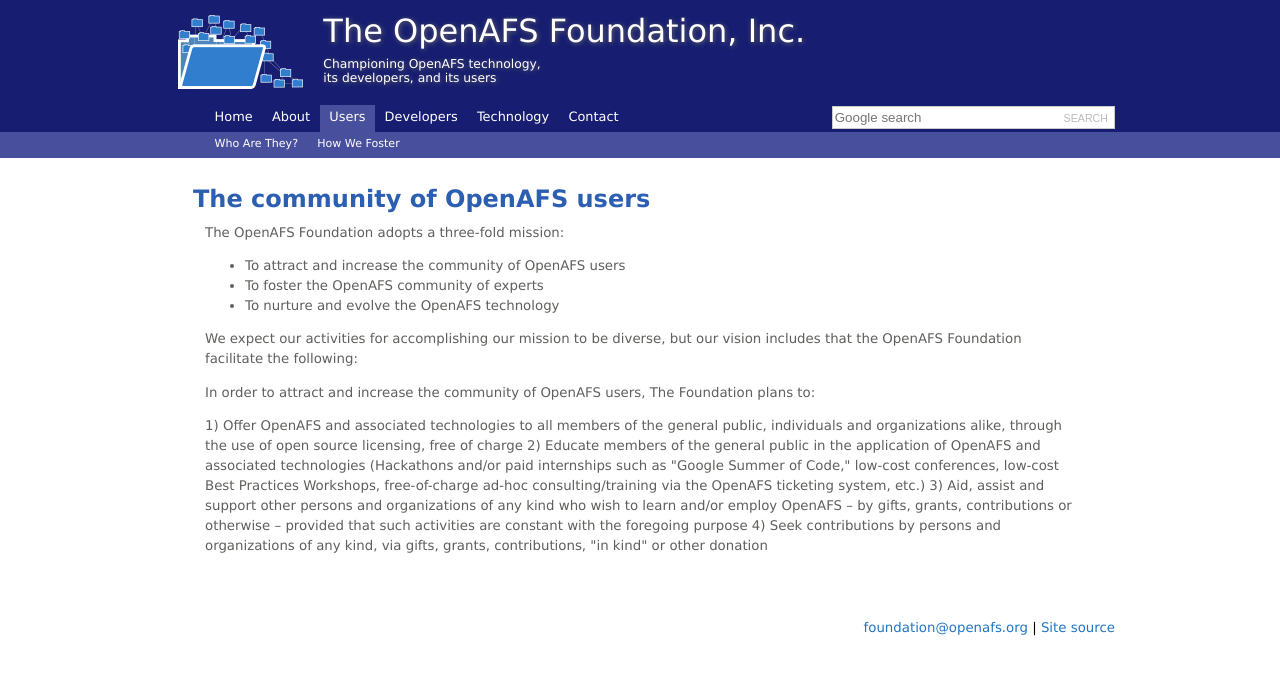
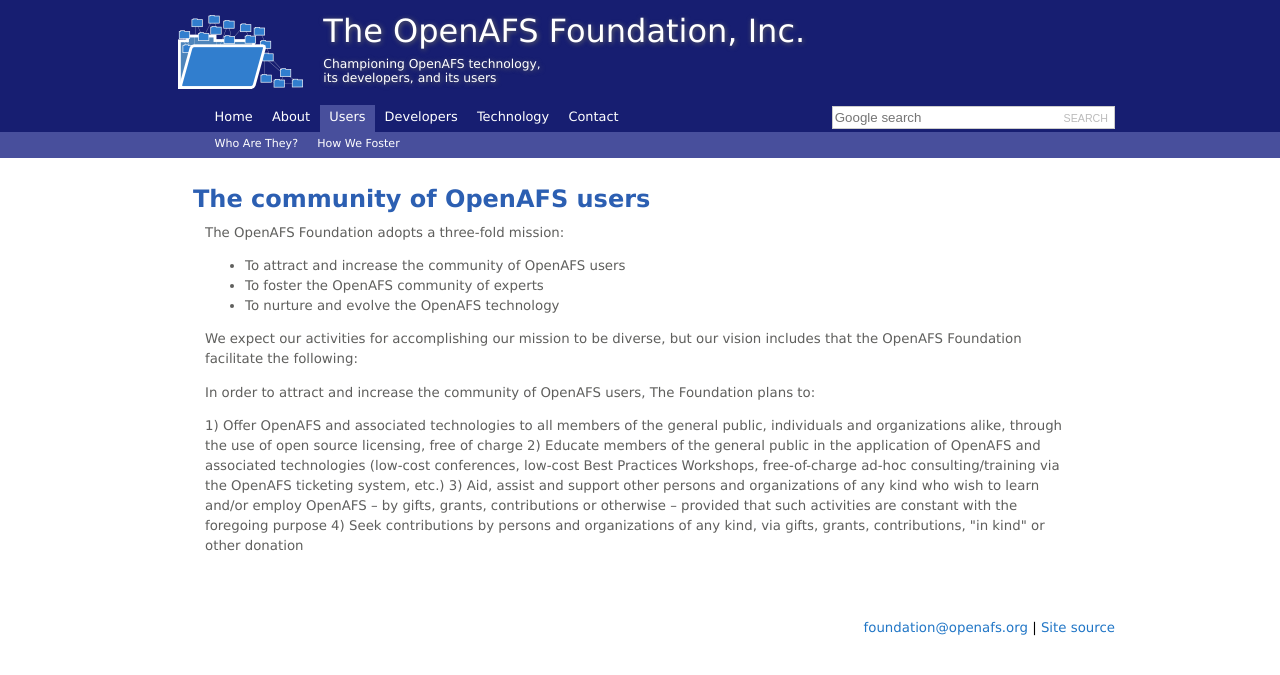
Before and after one commit to openafsfoundation/openafsfoundation.org, a Jekyll site: the page built from users/index.md, in a window 1280 px wide. Shown: the top 675 px of the page. Built offline with Jekyll 4.4.1, drawn with Linux system fonts in a browser that asks for light colours.

Commit message:
Update index.md

```diff
--- a/users/index.md
+++ b/users/index.md
@@ -16,6 +16,6 @@
 In order to attract and increase the community of OpenAFS users, The Foundation plans to:
 
   1) Offer OpenAFS and associated technologies to all members of the general public, individuals and organizations alike, through the use of open source licensing, free of charge
-  2) Educate members of the general public in the application of OpenAFS and associated technologies (Hackathons and/or paid internships such as "Google Summer of Code," low-cost conferences, low-cost Best Practices Workshops, free-of-charge ad-hoc consulting/training via the OpenAFS ticketing system, etc.)
+  2) Educate members of the general public in the application of OpenAFS and associated technologies (low-cost conferences, low-cost Best Practices Workshops, free-of-charge ad-hoc consulting/training via the OpenAFS ticketing system, etc.)
   3) Aid, assist and support other persons and organizations of any kind who wish to learn and/or employ OpenAFS -- by gifts, grants, contributions or otherwise -- provided that such activities are constant with the foregoing purpose
   4) Seek contributions by persons and organizations of any kind, via gifts, grants, contributions, "in kind" or other donation
```
